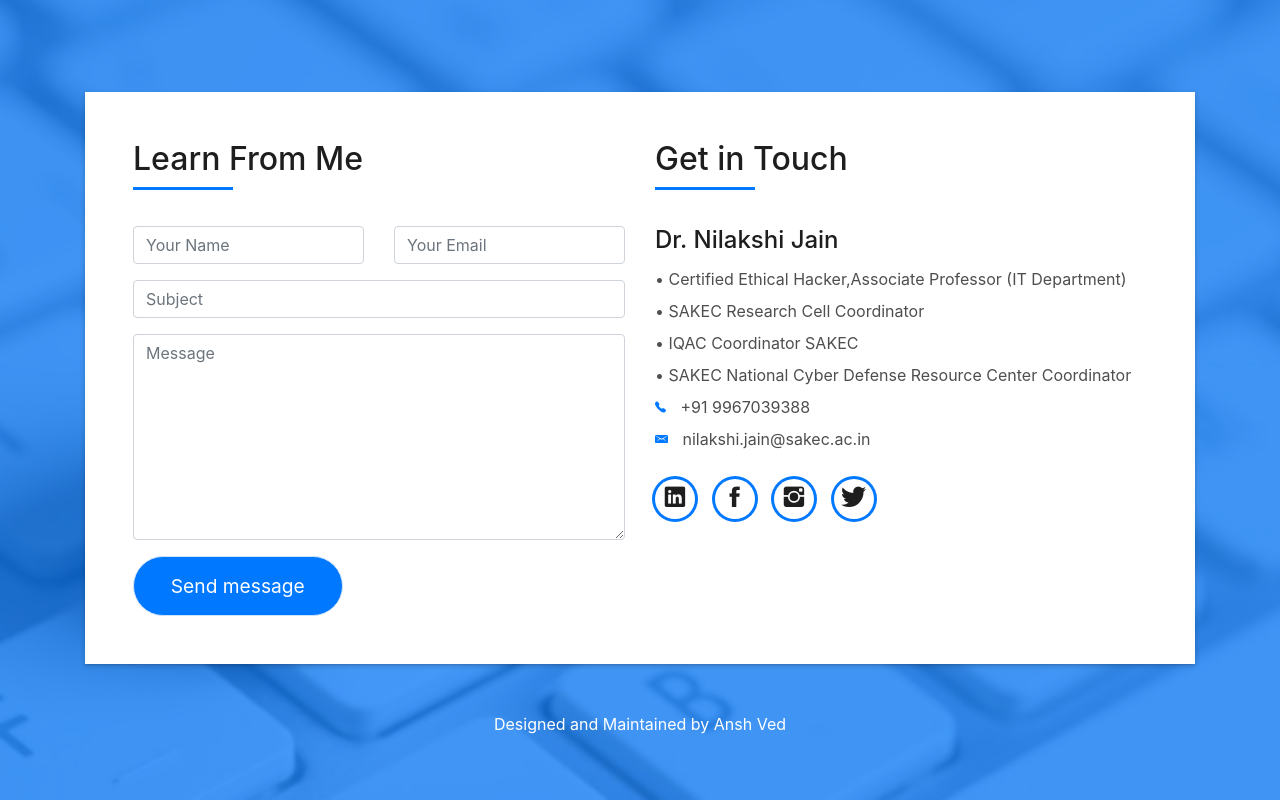
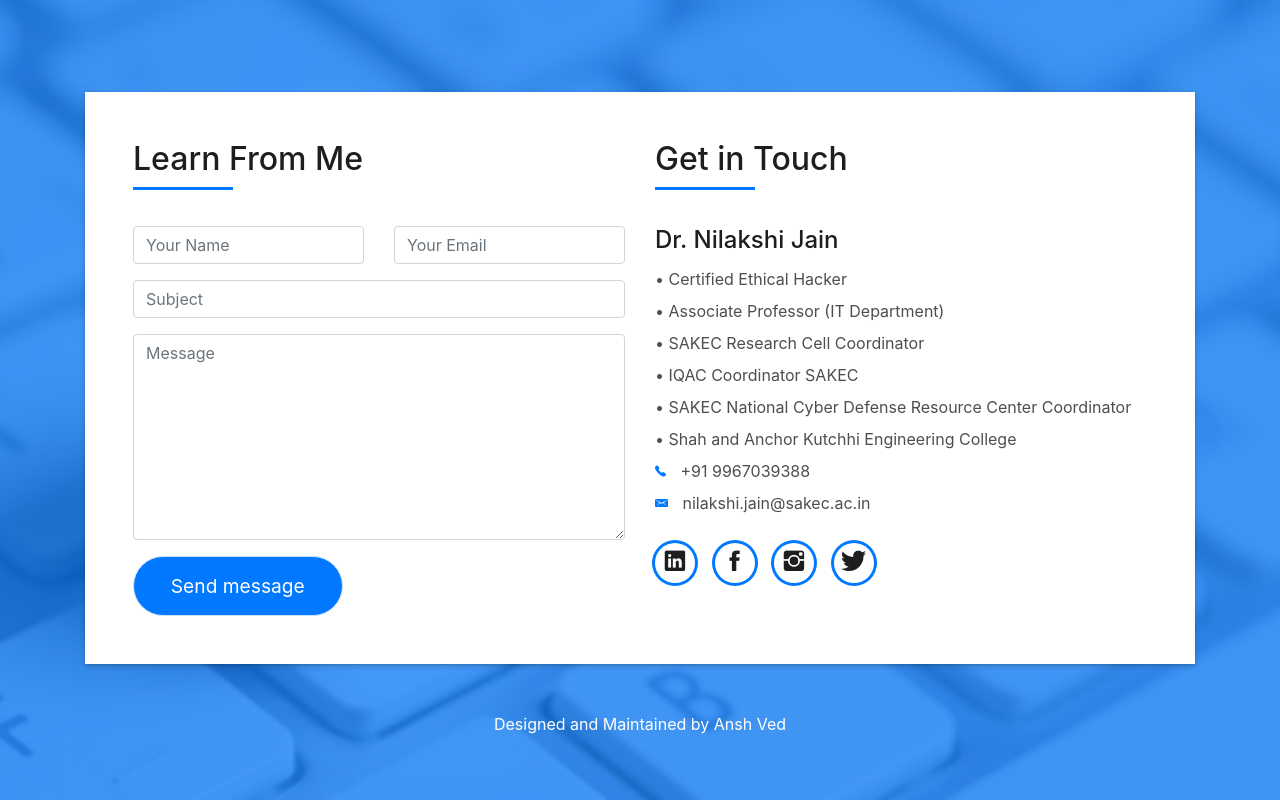
Before and after one commit to NilakshiJain/nilakshijain.github.io, a plain HTML site: page index.html in a window 1280 px wide. Shown: the part 6744-7544 px from the top of the page. Drawn offline with Linux system fonts and the light colour scheme; files whose address does not match are found by name.

Commit message:
sakec added to contact

```diff
--- a/index.html
+++ b/index.html
@@ -1435,7 +1435,7 @@ Udaipur.
                     </p> -->
                     <h4>Dr. Nilakshi Jain</h4>
                     <ul class="list-ico">
-                      <li>&#8226; Certified Ethical Hacker,Associate Professor (IT Department) <br>&#8226; SAKEC Research Cell Coordinator <br>&#8226; IQAC Coordinator SAKEC<br>&#8226; SAKEC National Cyber Defense Resource Center Coordinator</li>
+                      <li>&#8226; Certified Ethical Hacker <br>&#8226; Associate Professor (IT Department) <br>&#8226; SAKEC Research Cell Coordinator <br>&#8226; IQAC Coordinator SAKEC<br>&#8226; SAKEC National Cyber Defense Resource Center Coordinator <br>&#8226; Shah and Anchor Kutchhi Engineering College</li>
                       <!-- <li><span class="ion-ios-location"></span> 329 WASHINGTON ST BOSTON, MA 02108</li> -->
                       <li><span class="ion-ios-telephone"></span> +91 9967039388</li>
                       <li><span class="ion-email"></span> nilakshi.jain@sakec.ac.in</li>
```
